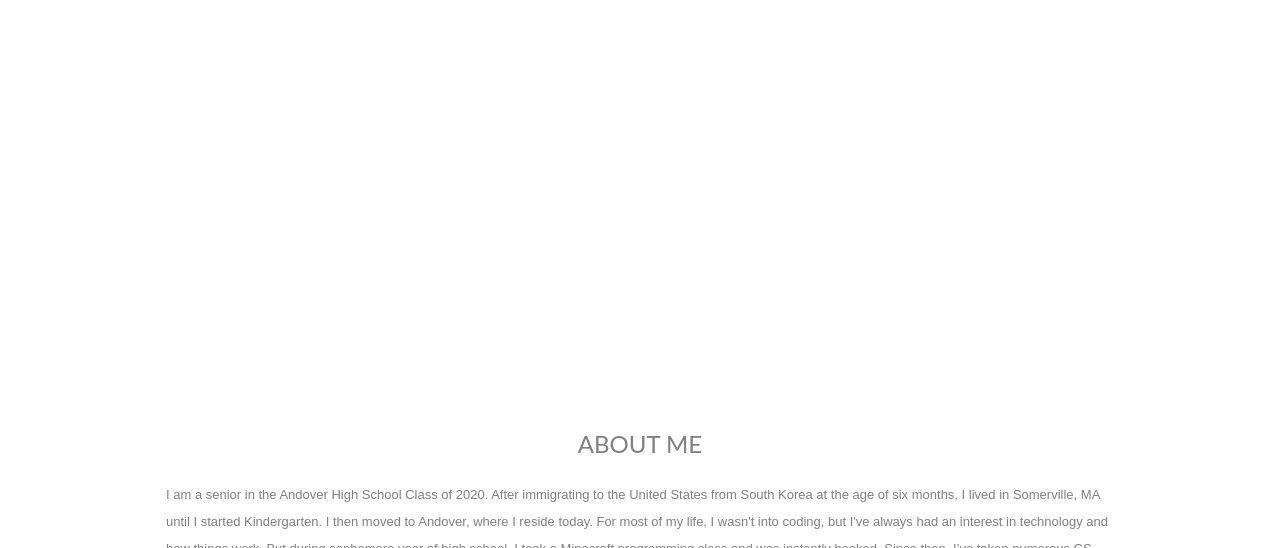
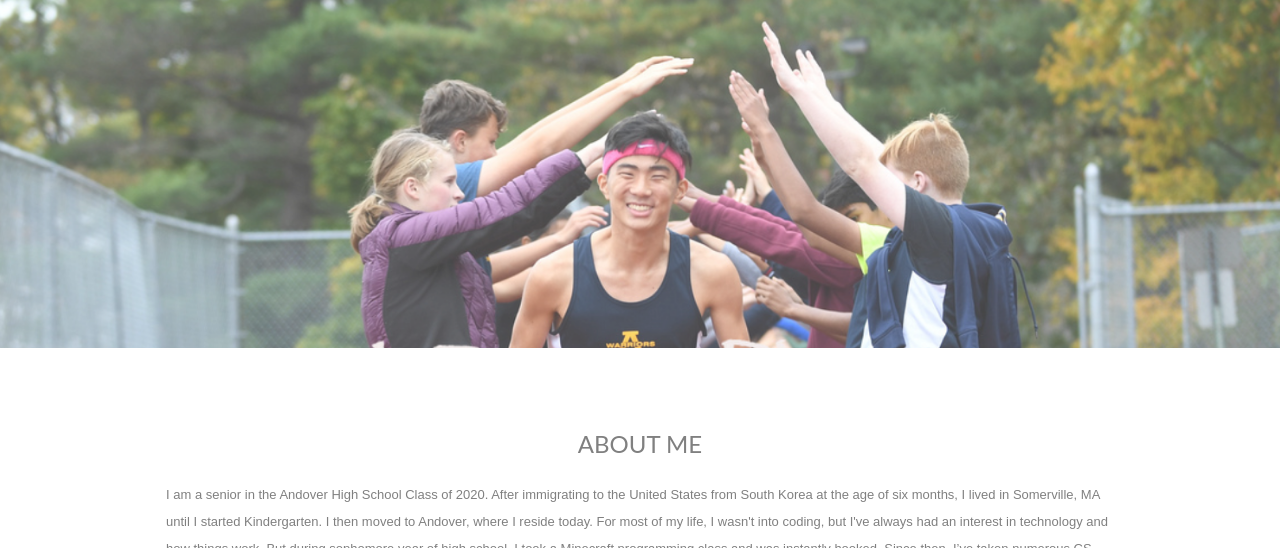
Before and after one commit to Shahbazian-Will/WillShahbazian.netlify.com, a plain HTML site: page index.html in a window 1280 px wide. Shown: the part 831-1379 px from the top of the page. Drawn offline with Linux system fonts and the light colour scheme; a web font is replaced by a local one.

Commit message:
Update index.html

```diff
--- a/index.html
+++ b/index.html
@@ -21,6 +21,19 @@
 
         a:hover {
           color: hotpink;
+        }
+
+         /* Create a Parallax Effect */
+        .bgimg-1, .bgimg-2, .bgimg-3 {
+            background-attachment: fixed;
+            background-position: center;
+            background-repeat: no-repeat;
+            background-size: cover;
+        }
+
+        .bgimg-3 {
+            background-image: url("/img/SeniorNight.PNG");
+            min-height: 400px;
         }
 
         .w3-wide {letter-spacing: 10px;}
```
